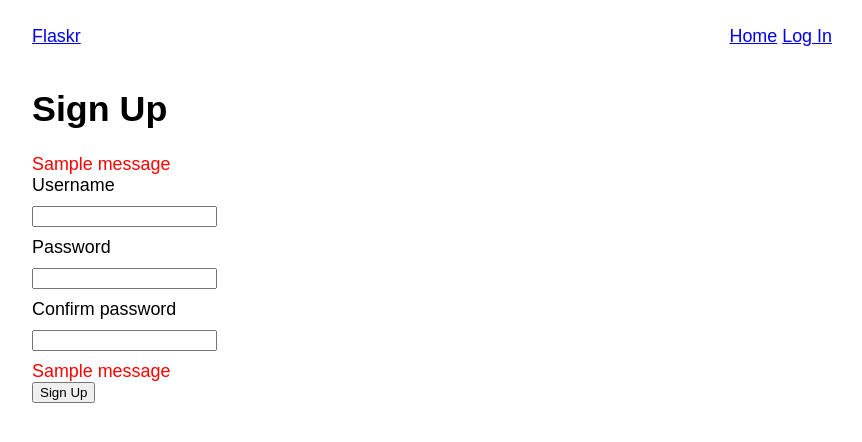
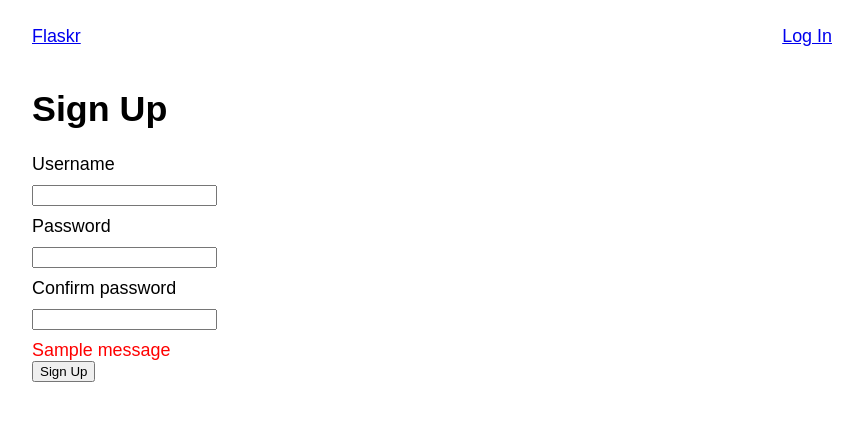
Before and after one commit to edwinchoate/flask-tutorial, a Flask app: page /auth/signup in a window 1280 px wide. Shown: the top 442 px of the page, without its empty margins (208-1070 px from the left). Run offline with Flask 3, Linux system fonts and the light colour scheme; one stand-in notice (Sample message) is shown.

Commit message:
edits base.html

```diff
--- a/flaskr/templates/base.html
+++ b/flaskr/templates/base.html
@@ -11,7 +11,6 @@
         <nav>
             <a href="{{ url_for('index') }}">Flaskr</a>
             <ul>
-                <li><a href="{{ url_for('index') }}">Home</a></li>
                 {% if g.user %}
                     <li>{{ g.user['username'] }}</li>
                     <li><a href="{{ url_for('auth.logout') }}">Logout</a></li>
@@ -26,10 +25,6 @@
 
         {% block page_header %}{% endblock %}
 
-        {% for message in get_flashed_messages() %}
-            <div class="text-danger">{{ message }}</div>
-        {% endfor %}
-
         {% block page_content %}{% endblock %}
 
     </main>
```
